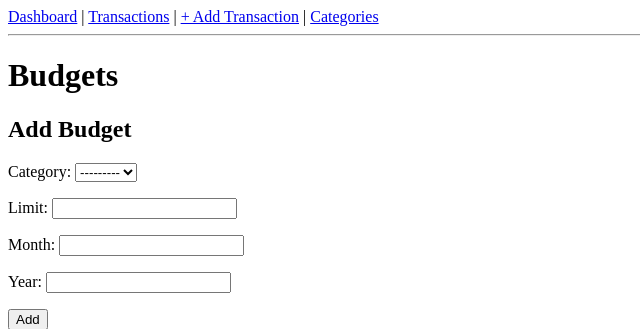
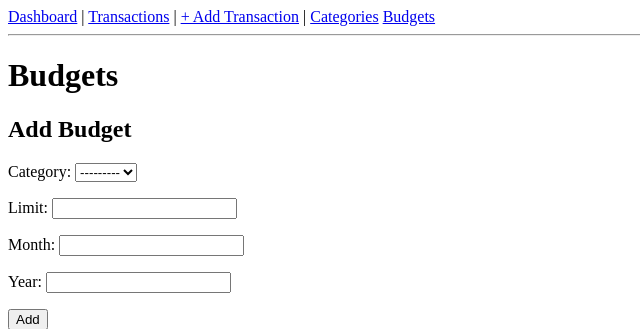
Before and after one commit to EliasMarteCortes/Budget-Tracker, a Django app: page /budgets/ in a window 1280 px wide. Shown: the top 329 px of the page, without its empty margins (0-640 px from the left). Run offline with Django 5.2, Linux system fonts and the light colour scheme; data that the repository does not hold is empty.

Commit message:
feat: add budgets nav link

```diff
--- a/budget_tracker/tracker/templates/tracker/base.html
+++ b/budget_tracker/tracker/templates/tracker/base.html
@@ -9,6 +9,7 @@
         <a href="/transactions/">Transactions</a> |
         <a href="/transactions/add/">+ Add Transaction</a> |
         <a href="/categories/">Categories</a>
+        <a href="/budgets/">Budgets</a>
     </nav>
     <hr>
     {% block content %}{% endblock %}
```
